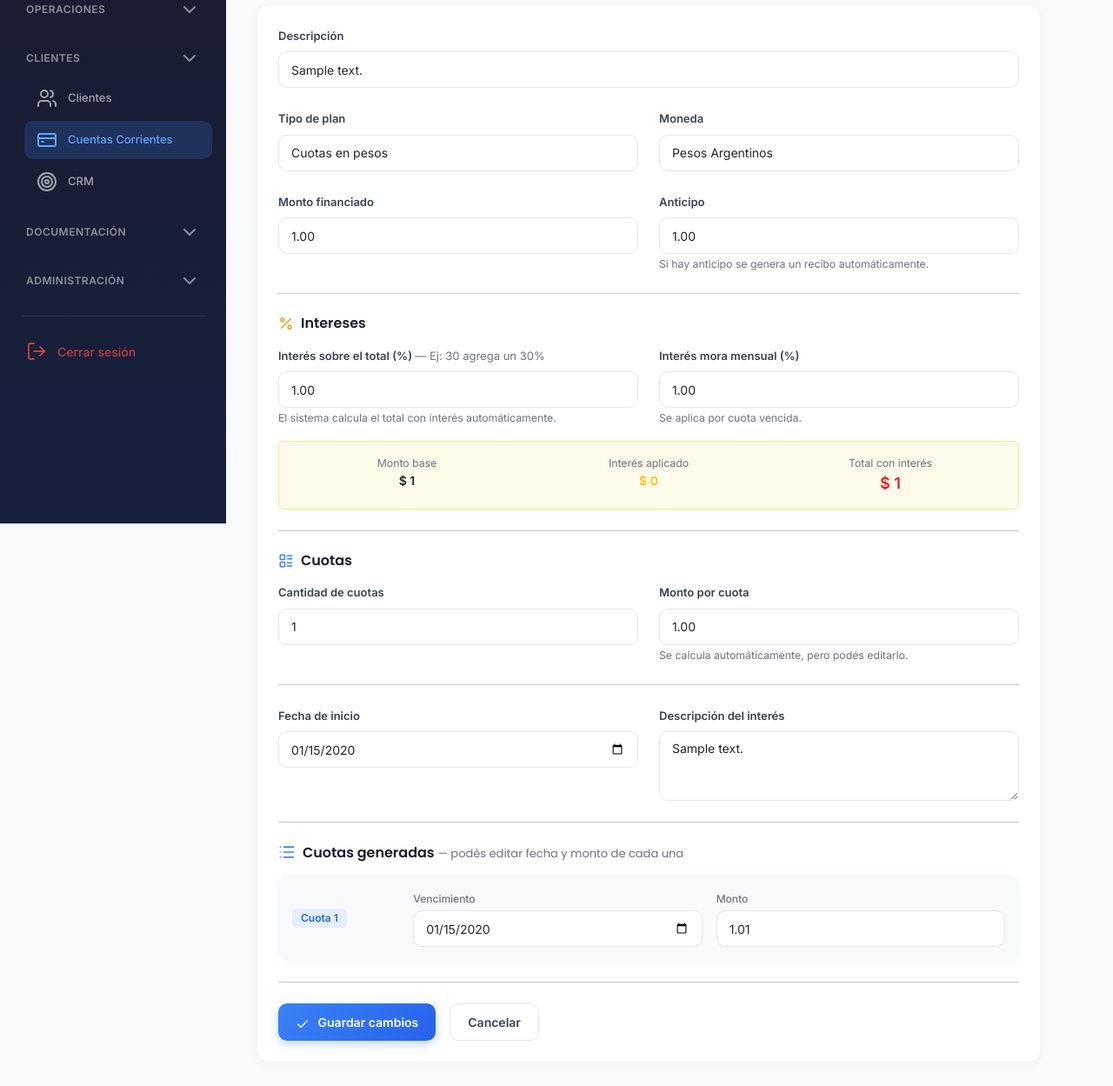
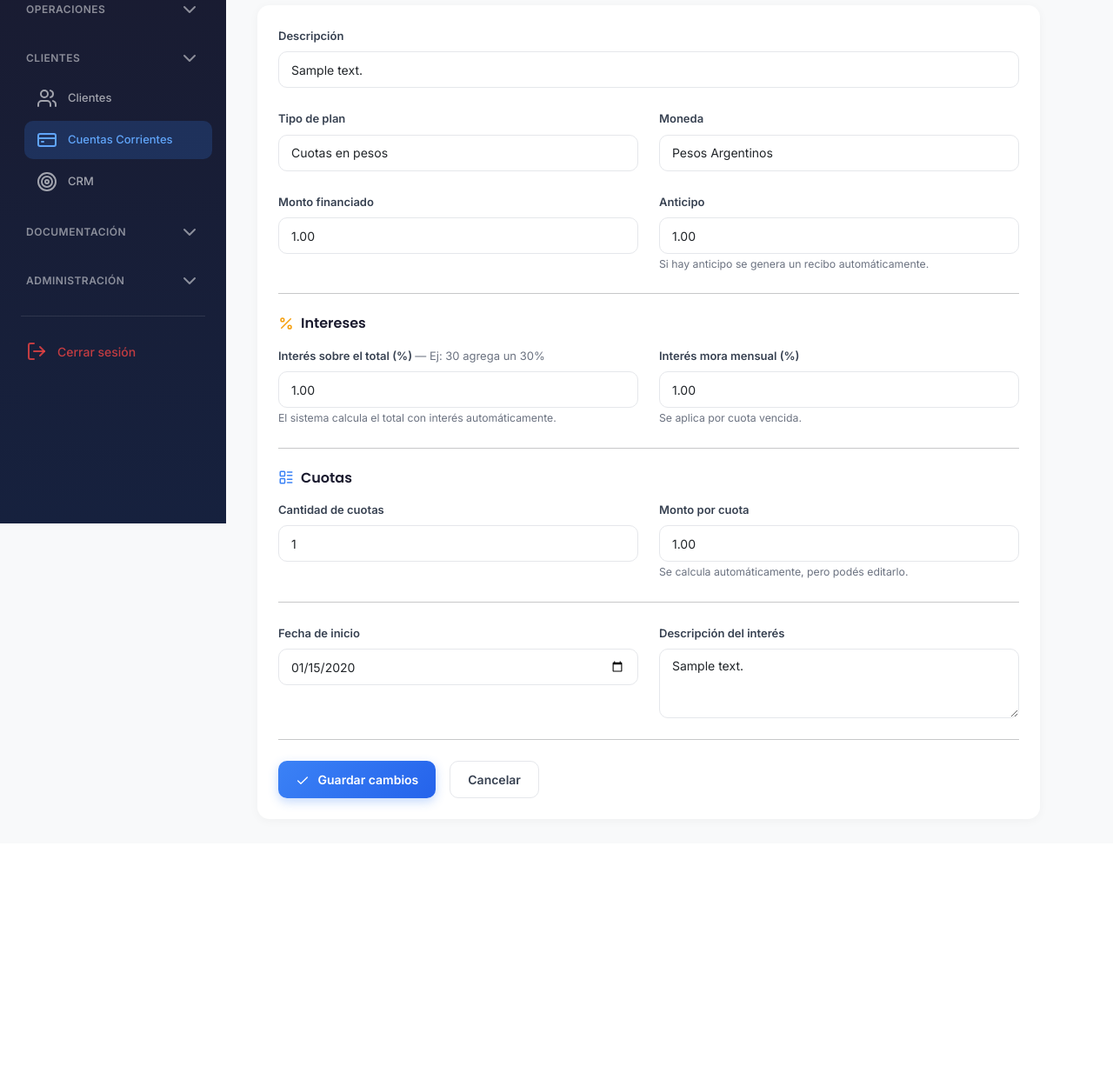
Before and after one commit to vamichetti-sys/concesionario_sistema, a Django app: page /cuentas/1/plan/ in a window 1280 px wide. Shown: the part 198-1447 px from the top of the page at 87% size. After the commit the page ends 1141 px from the top, so only its background shows below. Run offline with Django 5.2, Linux system fonts and the light colour scheme; a user stored in the database is signed in; tables that the repository leaves empty hold one stand-in row (values such as "Sample post"); parts of the project's set-up code (start-up, migrations or seed data) failed here and were passed over; some libraries are stand-ins or nearby versions.

Commit message:
fix: anticipo se descuenta antes de cuotificar el plan de pago
Antes el monto financiado se cuotificaba sin restar el anticipo, lo que
hacía que el cliente terminara pagando el anticipo dos veces (una en el
recibo automático y otra dentro de las cuotas).

Cambios:
- PlanPago.total_con_interes ahora calcula (monto_financiado - anticipo)
  y después aplica el interés sobre ese neto. El movimiento "debe" del
  plan refleja solo lo que se cuotifica.
- En el formulario, el JS resta el anticipo antes del cálculo de interés
  y monto por cuota; el preview de cuotas se recalcula cuando se cambia
  el campo anticipo.

Co-Authored-By: Claude Opus 4.7 (1M context) <noreply@anthropic.com>

```diff
--- a/cuentas/models.py
+++ b/cuentas/models.py
@@ -373,11 +373,19 @@ class PlanPago(models.Model):
     # ======================================================
     @property
     def total_con_interes(self):
-        """Monto financiado + interés de financiación aplicado."""
+        """
+        Base sobre la que se cuotifica: (monto_financiado - anticipo)
+        + el interés de financiación aplicado a esa base.
+        El anticipo se descuenta antes de calcular las cuotas — no se
+        prorratea dentro de ellas.
+        """
+        base = (self.monto_financiado or Decimal('0')) - (self.anticipo or Decimal('0'))
+        if base < 0:
+            base = Decimal('0')
         if self.interes_financiacion and self.interes_financiacion > 0:
             factor = Decimal('1') + (self.interes_financiacion / Decimal('100'))
-            return (self.monto_financiado * factor).quantize(Decimal('0.01'))
-        return self.monto_financiado
+            return (base * factor).quantize(Decimal('0.01'))
+        return base.quantize(Decimal('0.01'))
 
     def save(self, *args, **kwargs):
         es_nuevo = self.pk is None
--- a/cuentas/templates/cuentas/crear_plan_pago.html
+++ b/cuentas/templates/cuentas/crear_plan_pago.html
@@ -255,10 +255,13 @@ document.addEventListener('DOMContentLoaded', function () {
 
     // ==============================
     // CALCULAR TOTAL CON INTERÉS
+    // (resta el anticipo antes de aplicar el interés y la cuotificación)
     // ==============================
     function calcularTotalConInteres() {
-        const monto   = parseFloat(montoFinanciado.value) || 0;
-        const interes = parseFloat(interesFinanc.value) || 0;
+        const montoBruto = parseFloat(montoFinanciado.value) || 0;
+        const anticipo   = parseFloat(anticipoInput ? anticipoInput.value : 0) || 0;
+        const monto      = Math.max(montoBruto - anticipo, 0);
+        const interes    = parseFloat(interesFinanc.value) || 0;
 
         if (monto <= 0) {
             resumenInteres.style.display = 'none';
@@ -268,7 +271,7 @@ document.addEventListener('DOMContentLoaded', function () {
         const montoInteres = monto * (interes / 100);
         const total        = monto + montoInteres;
 
-        if (interes > 0) {
+        if (interes > 0 || anticipo > 0) {
             document.getElementById('txt-monto-base').textContent    = formatPesos(monto);
             document.getElementById('txt-interes-monto').textContent = formatPesos(montoInteres);
             document.getElementById('txt-total-interes').textContent = formatPesos(total);
@@ -417,7 +420,11 @@ document.addEventListener('DOMContentLoaded', function () {
     tipoPlan.addEventListener('change', toggleCuotas);
 
     if (anticipoInput) {
-        anticipoInput.addEventListener('input', toggleAnticipoPago);
+        anticipoInput.addEventListener('input', () => {
+            toggleAnticipoPago();
+            calcularMontoCuota();
+            generarPreviewCuotas();
+        });
     }
 
     [montoFinanciado, interesFinanc].forEach(el => {
```
